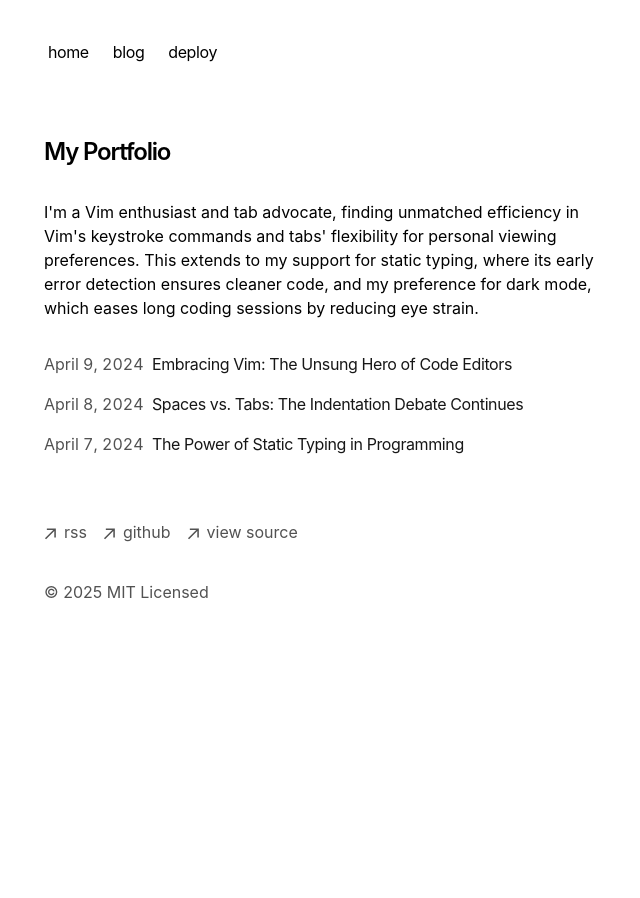
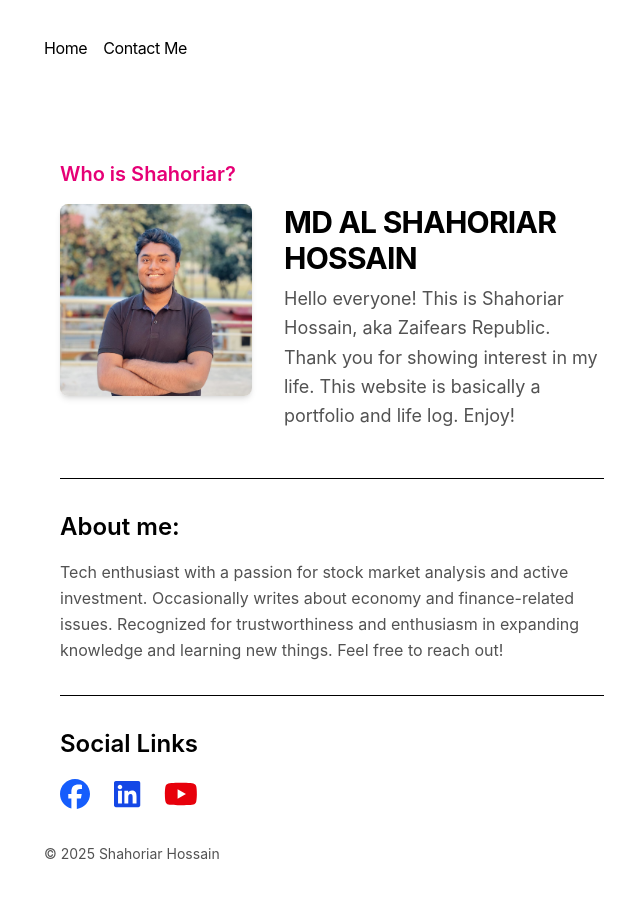
Before and after one commit to zaifears/zaifears-portfolio, a Next.js app: page / in a window 1280 px wide. Shown: the top 898 px of the page, without its empty margins (308-948 px from the left). Before the commit the page ends 800 px from the top, so only its background shows below. Built offline with nearby package versions, Linux system fonts and the light colour scheme.

Commit message:
Add social icons and update layout

```diff
--- a/app/components/footer.tsx
+++ b/app/components/footer.tsx
@@ -1,61 +1,12 @@
-function ArrowIcon() {
-  return (
-    <svg
-      width="12"
-      height="12"
-      viewBox="0 0 12 12"
-      fill="none"
-      xmlns="http://www.w3.org/2000/svg"
-    >
-      <path
-        d="M2.07102 11.3494L0.963068 10.2415L9.2017 1.98864H2.83807L2.85227 0.454545H11.8438V9.46023H10.2955L10.3097 3.09659L2.07102 11.3494Z"
-        fill="currentColor"
-      />
-    </svg>
-  )
-}
-
 export default function Footer() {
   return (
     <footer className="mb-16">
-      <ul className="font-sm mt-8 flex flex-col space-x-0 space-y-2 text-neutral-600 md:flex-row md:space-x-4 md:space-y-0 dark:text-neutral-300">
-        <li>
-          <a
-            className="flex items-center transition-all hover:text-neutral-800 dark:hover:text-neutral-100"
-            rel="noopener noreferrer"
-            target="_blank"
-            href="/rss"
-          >
-            <ArrowIcon />
-            <p className="ml-2 h-7">rss</p>
-          </a>
-        </li>
-        <li>
-          <a
-            className="flex items-center transition-all hover:text-neutral-800 dark:hover:text-neutral-100"
-            rel="noopener noreferrer"
-            target="_blank"
-            href="https://github.com/vercel/next.js"
-          >
-            <ArrowIcon />
-            <p className="ml-2 h-7">github</p>
-          </a>
-        </li>
-        <li>
-          <a
-            className="flex items-center transition-all hover:text-neutral-800 dark:hover:text-neutral-100"
-            rel="noopener noreferrer"
-            target="_blank"
-            href="https://vercel.com/templates/next.js/portfolio-starter-kit"
-          >
-            <ArrowIcon />
-            <p className="ml-2 h-7">view source</p>
-          </a>
-        </li>
-      </ul>
-      <p className="mt-8 text-neutral-600 dark:text-neutral-300">
-        © {new Date().getFullYear()} MIT Licensed
-      </p>
+        {/* All the previous links like rss, github, etc., have been removed. */}
+        {/* The copyright text has been updated to your name. */}
+        {/* The year will still update automatically. */}
+        <p className="text-sm text-neutral-600 dark:text-neutral-400">
+          © {new Date().getFullYear()} Shahoriar Hossain
+        </p>
     </footer>
   )
 }
--- a/app/components/nav.tsx
+++ b/app/components/nav.tsx
@@ -1,14 +1,13 @@
 import Link from 'next/link'
 
+// The navItems object now holds the direct links.
+// I've changed the key for "contact me" to be the actual mailto link.
 const navItems = {
   '/': {
-    name: 'home',
+    name: 'Home',
   },
-  '/blog': {
-    name: 'blog',
-  },
-  'https://vercel.com/templates/next.js/portfolio-starter-kit': {
-    name: 'deploy',
+  'mailto:alshahoriar.hossain@gmail.com': {
+    name: 'Contact Me',
   },
 }
 
@@ -21,12 +20,13 @@ export function Navbar() {
           id="nav"
         >
           <div className="flex flex-row space-x-0 pr-10">
+            {/* The rest of the code works as before. It reads the key as the link destination (href). */}
             {Object.entries(navItems).map(([path, { name }]) => {
               return (
                 <Link
                   key={path}
                   href={path}
-                  className="transition-all hover:text-neutral-800 dark:hover:text-neutral-200 flex align-middle relative py-1 px-2 m-1"
+                  className="transition-all hover:text-neutral-800 dark:hover:text-neutral-200 flex align-middle relative py-1 px-2"
                 >
                   {name}
                 </Link>
--- a/app/layout.tsx
+++ b/app/layout.tsx
@@ -1,4 +1,9 @@
 import './global.css'
+// ✅ ADDED: This is the crucial configuration for Font Awesome in Next.js
+import { config } from '@fortawesome/fontawesome-svg-core'
+import '@fortawesome/fontawesome-svg-core/styles.css'
+config.autoAddCss = false
+
 import type { Metadata } from 'next'
 import { GeistSans } from 'geist/font/sans'
 import { GeistMono } from 'geist/font/mono'
@@ -36,7 +41,7 @@ export const metadata: Metadata = {
   },
 }
 
-const cx = (...classes) => classes.filter(Boolean).join(' ')
+const cx = (...classes: (string | boolean | undefined)[]) => classes.filter(Boolean).join(' ')
 
 export default function RootLayout({
   children,
@@ -52,6 +57,7 @@ export default function RootLayout({
         GeistMono.variable
       )}
     >
+      {/* ❌ NOTE: The old <script> tag for Font Awesome has been removed. */}
       <body className="antialiased max-w-xl mx-4 mt-8 lg:mx-auto">
         <main className="flex-auto min-w-0 mt-6 flex flex-col px-2 md:px-0">
           <Navbar />
--- a/app/page.tsx
+++ b/app/page.tsx
@@ -1,21 +1,60 @@
-import { BlogPosts } from 'app/components/posts'
+import Image from 'next/image';
+// Imports the FontAwesomeIcon component and the specific icons you need
+import { FontAwesomeIcon } from '@fortawesome/react-fontawesome';
+import { faFacebook, faLinkedin, faYoutube } from '@fortawesome/free-brands-svg-icons';
 
 export default function Page() {
   return (
-    <section>
-      <h1 className="mb-8 text-2xl font-semibold tracking-tighter">
-        My Portfolio
-      </h1>
-      <p className="mb-4">
-        {`I'm a Vim enthusiast and tab advocate, finding unmatched efficiency in
-        Vim's keystroke commands and tabs' flexibility for personal viewing
-        preferences. This extends to my support for static typing, where its
-        early error detection ensures cleaner code, and my preference for dark
-        mode, which eases long coding sessions by reducing eye strain.`}
-      </p>
-      <div className="my-8">
-        <BlogPosts />
+    <div className="container mx-auto px-4 py-8">
+      <h2 className="text-xl font-semibold mb-4 text-pink-600">Who is Shahoriar?</h2>
+
+      {/* Hero Section: Profile picture and introduction */}
+      <div className="flex flex-col md:flex-row items-center md:items-start gap-8 mb-8">
+        <div className="w-48 h-48 flex-shrink-0">
+          <Image
+            src="/my-profile.jpg"
+            alt="MD AL SHAHORIAR HOSSAIN"
+            width={193}
+            height={193}
+            className="rounded-lg shadow-md object-cover w-full h-full"
+          />
+        </div>
+
+        <div className="text-center md:text-left">
+          <h1 className="text-3xl font-bold tracking-tight mb-2">MD AL SHAHORIAR HOSSAIN</h1>
+          <p className="text-lg text-neutral-600 dark:text-neutral-300 leading-relaxed mb-4">
+            Hello everyone! This is Shahoriar Hossain, aka Zaifears Republic. Thank you for showing interest in
+            my life. This website is basically a portfolio and life log. Enjoy!
+          </p>
+        </div>
       </div>
-    </section>
-  )
+
+      {/* About Me Section */}
+      <div className="border-t pt-8 mt-8">
+        <h2 className="text-2xl font-semibold mb-4">About me:</h2>
+        <p className="text-neutral-600 dark:text-neutral-300 leading-relaxed">
+          Tech enthusiast with a passion for stock market analysis and active investment. Occasionally
+          writes about economy and finance-related issues. Recognized for trustworthiness and enthusiasm in
+          expanding knowledge and learning new things. Feel free to reach out!
+        </p>
+      </div>
+
+      {/* Social Links Section */}
+      <div className="border-t pt-8 mt-8">
+        <h2 className="text-2xl font-semibold mb-4">Social Links</h2>
+        <div className="flex justify-start gap-6">
+          {/* Replaced <i> tags with the FontAwesomeIcon component for reliability */}
+          <a href="https://facebook.com/alshahoriar.hossain" target="_blank" rel="noopener noreferrer" className="text-blue-600 hover:text-blue-800 text-3xl">
+            <FontAwesomeIcon icon={faFacebook} />
+          </a>
+          <a href="https://www.linkedin.com/in/shahoriarhossain/" target="_blank" rel="noopener noreferrer" className="text-blue-700 hover:text-blue-900 text-3xl">
+            <FontAwesomeIcon icon={faLinkedin} />
+          </a>
+          <a href="https://www.youtube.com/@takatunes" target="_blank" rel="noopener noreferrer" className="text-red-600 hover:text-red-800 text-3xl">
+            <FontAwesomeIcon icon={faYoutube} />
+          </a>
+        </div>
+      </div>
+    </div>
+  );
 }
```
Also changed, not shown: package.json (+6 -3 lines), public/my-profile.jpg (added), 1 other file (tests, documents, lock files or other folders).
